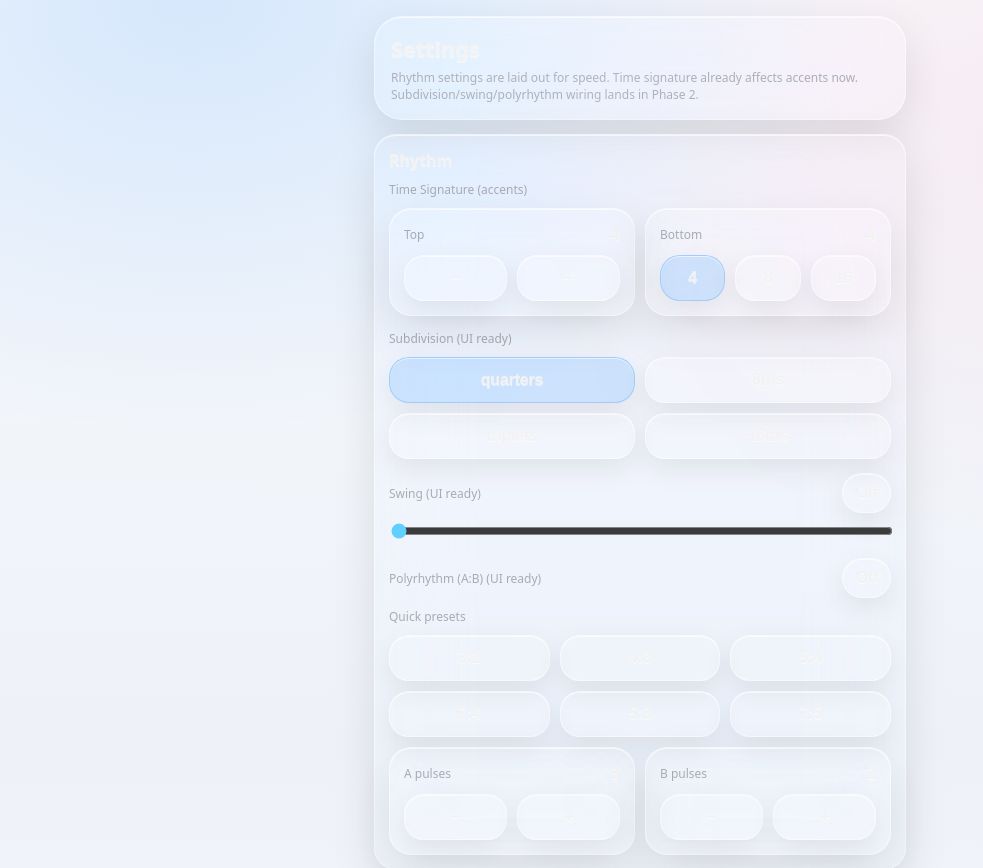
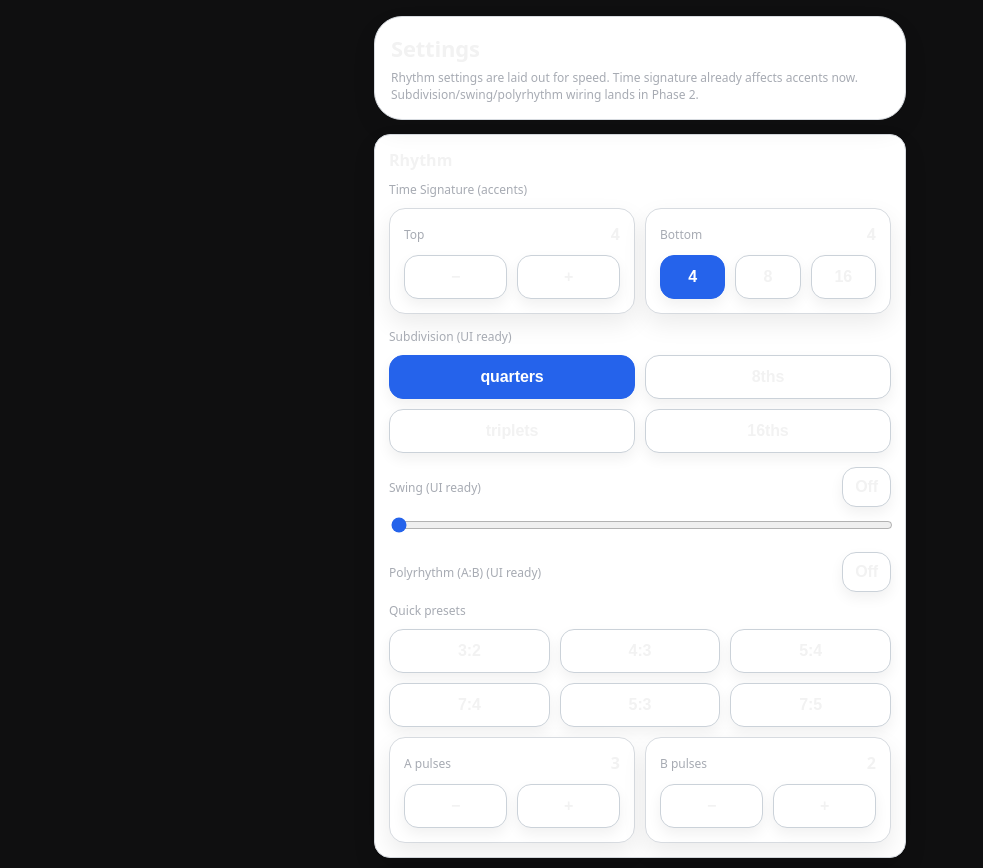
Before and after one commit to Timothy-design77/polyrhythm-proV2, a React (Vite) app: page /settings in a window 1280 px wide. Shown: the top 868 px of the page, without its empty margins (0-983 px from the left). Built offline with nearby package versions, Linux system fonts and the light colour scheme.

Commit message:
Switch to high-contrast clean theme (no glass)

```diff
--- a/src/styles/glass.css
+++ b/src/styles/glass.css
@@ -1,130 +1,122 @@
 :root{
-  /* Stronger text contrast (dark iOS light-mode) */
-  --text: rgba(10,10,12,.95);
-  --muted: rgba(10,10,12,.68);
-  --muted2: rgba(10,10,12,.52);
+  --bg: #f2f3f5;          /* light gray background */
+  --card: #ffffff;        /* white surfaces */
+  --border: #d7dbe0;      /* clean border */
+  --border2: #cbd2d9;     /* stronger border */
+  --text: #111317;        /* high contrast text */
+  --muted: #4b5563;       /* readable muted */
+  --muted2: #6b7280;
 
-  --accent: #0A84FF;
-  --danger: rgba(239,68,68,.95);
+  --primary: #2563eb;     /* modern blue */
+  --danger: #dc2626;      /* modern red */
 
-  /* Clear glass */
-  --glass-a: .10;
-  --glass-a-2: .06;
-
-  --shadow: 0 16px 45px rgba(0,0,0,.10);
-  --inner: inset 0 1px 0 rgba(255,255,255,.65);
+  --shadow: 0 10px 24px rgba(0,0,0,.08);
 }
 
-/* Neutral iOS light background */
 .appGlassBg{
   min-height: 100dvh;
-  background:
-    radial-gradient(1100px 700px at 15% 0%, rgba(10,132,255,.14), transparent 62%),
-    radial-gradient(1000px 650px at 85% 10%, rgba(255,45,85,.06), transparent 64%),
-    radial-gradient(900px 650px at 50% 110%, rgba(52,199,89,.06), transparent 66%),
-    linear-gradient(180deg, #f7f8fc, #eef2f8 55%, #f6f8fc);
+  background: var(--bg);
   color: var(--text);
 }
 
-/* TRUE glass surface */
+/* “Glass” classes now become clean cards */
 .glass{
-  background: rgba(255,255,255,var(--glass-a));
-  border: 1px solid rgba(255,255,255,.45);
-  box-shadow: var(--shadow), var(--inner);
-  border-radius: 26px;
+  background: var(--card);
+  border: 1px solid var(--border);
+  box-shadow: var(--shadow);
+  border-radius: 18px;
   color: var(--text);
-  text-shadow: 0 1px 0 rgba(255,255,255,.55);
 }
 
-/* Subtle liquid highlight */
+/* Keep class but remove glossy effects */
 .glassGloss{
   position: relative;
   overflow: hidden;
 }
-.glassGloss::after{
-  content:"";
-  position:absolute;
-  inset:0;
-  background:
-    radial-gradient(700px 240px at 30% 18%, rgba(255,255,255,.32), transparent 66%),
-    linear-gradient(115deg, transparent 35%, rgba(255,255,255,.16) 46%, transparent 60%);
-  pointer-events:none;
-  opacity:.35;
+
+/* Buttons */
+.glassBtn{
+  width: 100%;
+  padding: 16px 14px;
+  border-radius: 16px;
+  border: 1px solid var(--border2);
+  background: var(--card);
+  color: var(--text);
+  font-weight: 800;
+  font-size: 18px;
+  letter-spacing: -0.1px;
+  box-shadow: 0 6px 14px rgba(0,0,0,.06);
+  transition: transform 90ms ease, filter 90ms ease;
+  user-select: none;
+  -webkit-tap-highlight-color: transparent;
+}
+.glassBtn:active{
+  transform: scale(.99);
+  filter: brightness(0.98);
 }
 
-@supports ((-webkit-backdrop-filter: blur(1px)) or (backdrop-filter: blur(1px))) {
-  .glass{
-    -webkit-backdrop-filter: blur(42px) saturate(1.55);
-    backdrop-filter: blur(42px) saturate(1.55);
-  }
+.glassBtnSmall{
+  padding: 12px 12px;
+  border-radius: 14px;
+  font-size: 16px;
+  font-weight: 800;
 }
 
-/* Buttons = glass, but force readable text */
-.glassBtn{
-  width: 100%;
-  padding: 18px 16px;
-  border-radius: 24px;
-  border: 1px solid rgba(255,255,255,.45);
-  background: rgba(255,255,255,var(--glass-a));
-  color: var(--text);
-  font-weight: 900;
-  font-size: 18px;
-  letter-spacing: -0.2px;
-  box-shadow: 0 10px 28px rgba(0,0,0,.08), inset 0 1px 0 rgba(255,255,255,.60);
-  transition: transform 120ms ease, filter 120ms ease;
-  user-select: none;
-  -webkit-tap-highlight-color: transparent;
-  text-shadow: 0 1px 0 rgba(255,255,255,.55);
-}
-.glassBtn:active{ transform: scale(.985); filter: brightness(1.02); }
-
-.glassBtnSmall{
-  padding: 13px 12px;
-  border-radius: 20px;
-  font-size: 16px;
-  font-weight: 900;
+/* Primary */
+.glassBtnPrimary{
+  background: var(--primary);
+  border-color: var(--primary);
+  color: #ffffff;
 }
 
-/* Primary still iOS-blue but readable */
-.glassBtnPrimary{
-  background: rgba(10,132,255,.16);
-  border-color: rgba(10,132,255,.22);
-  color: var(--text);
+/* Danger */
+.glassBtnDanger{
+  background: var(--danger);
+  border-color: var(--danger);
+  color: #ffffff;
 }
 
-/* Danger stays white text */
-.glassBtnDanger{
-  background: rgba(239,68,68,.92);
-  border-color: rgba(239,68,68,.92);
-  color: white;
-  text-shadow: 0 1px 0 rgba(0,0,0,.18);
-}
-
-/* Armed */
+/* “On/armed” state: subtle tinted background, still readable */
 .glassBtnOn{
-  background: rgba(239,68,68,.12);
-  border-color: rgba(239,68,68,.18);
-  color: var(--text);
+  background: #fee2e2;
+  border-color: #fca5a5;
+  color: #7f1d1d;
 }
 
 /* Panels */
 .glassPanel{
   padding: 14px;
-  border-radius: 22px;
-  border: 1px solid rgba(255,255,255,.45);
-  background: rgba(255,255,255,var(--glass-a-2));
+  border-radius: 16px;
+  border: 1px solid var(--border);
+  background: var(--card);
+  box-shadow: var(--shadow);
   color: var(--text);
-  text-shadow: 0 1px 0 rgba(255,255,255,.55);
 }
-.glassRow{ display:flex; align-items:center; justify-content:space-between; gap:10px; }
-.glassLabel{ font-size: 12px; color: var(--muted); text-shadow: none; }
-.glassRange{ width: 100%; margin-top: 10px; accent-color: var(--accent); }
+
+.glassRow{
+  display:flex;
+  align-items:center;
+  justify-content:space-between;
+  gap: 10px;
+}
+
+.glassLabel{
+  font-size: 12px;
+  color: var(--muted);
+}
+
+/* Sliders */
+.glassRange{
+  width: 100%;
+  margin-top: 10px;
+  accent-color: var(--primary);
+}
 
 /* Modal */
 .modalBackdrop{
   position: fixed;
   inset: 0;
-  background: rgba(0,0,0,.16);
+  background: rgba(0,0,0,.25);
   display: grid;
   place-items: center;
   padding: 18px 14px;
@@ -132,16 +124,9 @@
 }
 .modalCard{
   width: min(520px, 100%);
-  border-radius: 26px;
-  border: 1px solid rgba(255,255,255,.45);
-  background: rgba(255,255,255,.10);
-  box-shadow: 0 22px 70px rgba(0,0,0,.16), inset 0 1px 0 rgba(255,255,255,.65);
+  border-radius: 18px;
+  border: 1px solid var(--border);
+  background: var(--card);
+  box-shadow: 0 24px 70px rgba(0,0,0,.22);
   color: var(--text);
-  text-shadow: 0 1px 0 rgba(255,255,255,.55);
 }
-@supports ((-webkit-backdrop-filter: blur(1px)) or (backdrop-filter: blur(1px))) {
-  .modalCard{
-    -webkit-backdrop-filter: blur(46px) saturate(1.55);
-    backdrop-filter: blur(46px) saturate(1.55);
-  }
-}
```
